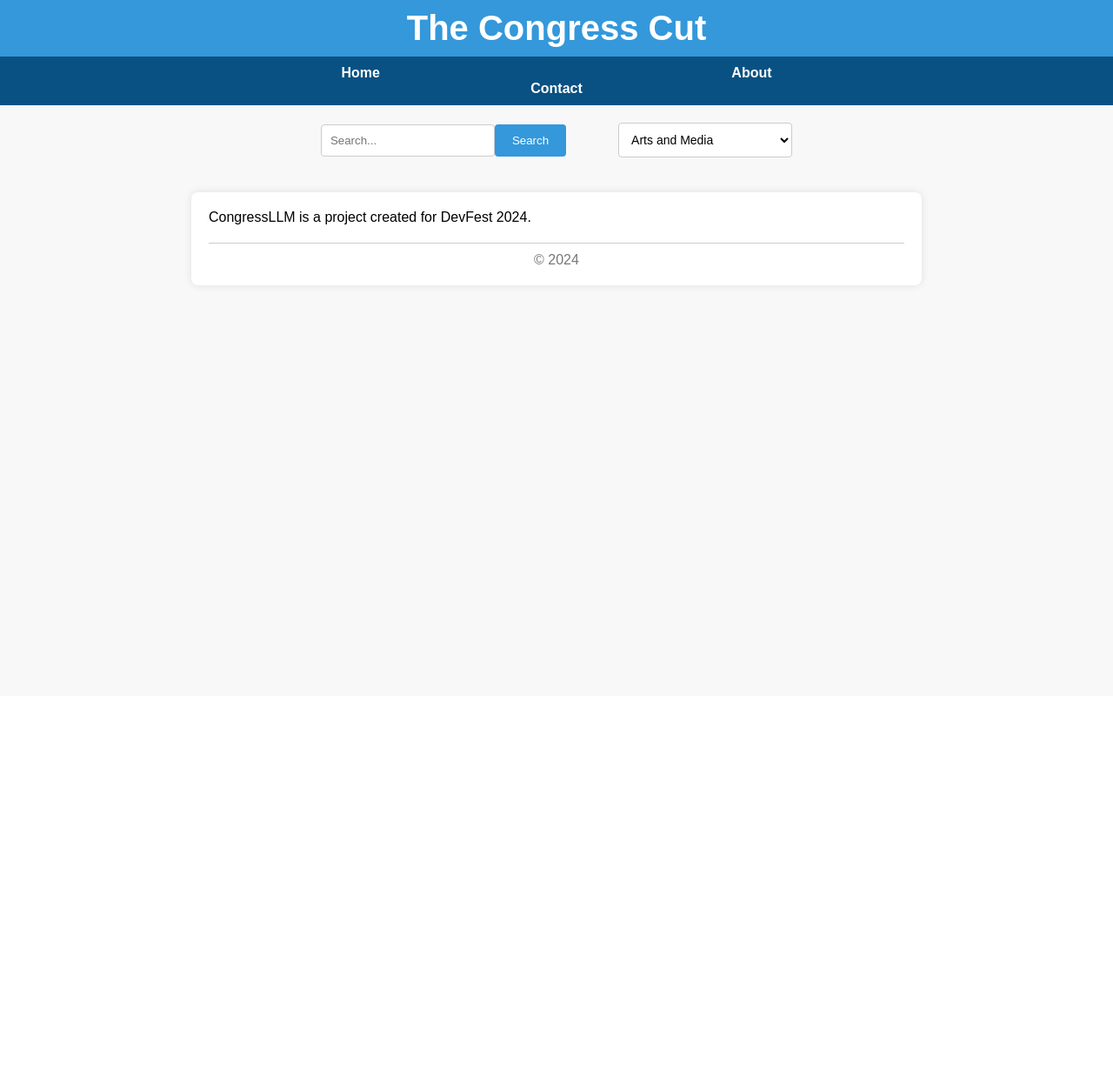
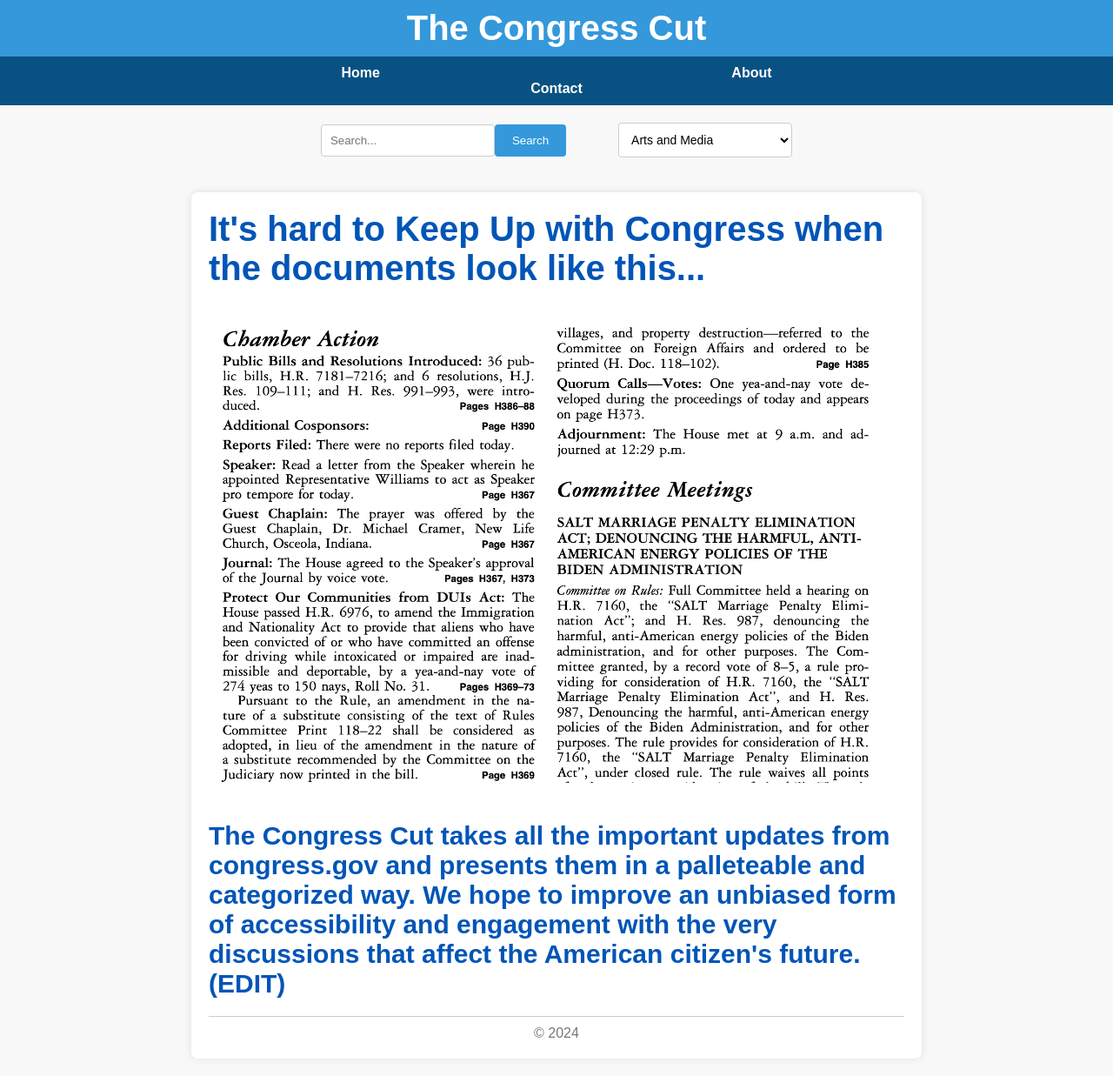
Before and after one commit to hyuncat/congressLLM, a Flask app: page /about/ in a window 1280 px wide. Shown: the whole page at 87% size. Before the commit the page ends 331 px from the top, so only its background shows below. Run offline with Flask 3, Linux system fonts and the light colour scheme.

Commit message:
some more website updates to be filled out later

```diff
--- a/templates/about.html
+++ b/templates/about.html
@@ -3,5 +3,7 @@
 About
 {% endblock %}
 {% block content %}
-<p>CongressLLM is a project created for DevFest 2024.</p>
+<p style="color: #0055b7; font-weight: bold; font-size: 40px; margin-bottom: 40px;">It's hard to Keep Up with Congress when the documents look like this...</p>
+<img src="{{ url_for('static', filename='congressproceeding.png') }}" alt="American Flag" width="800">
+<p style="color: #0055b7; font-weight: bold; font-size: 30px; margin-top: 40px;">The Congress Cut takes all the important updates from congress.gov and presents them in a palleteable and categorized way. We hope to improve an unbiased form of accessibility and engagement with the very discussions that affect the American citizen's future. (EDIT)</p>
 {% endblock %}
--- a/templates/home.html
+++ b/templates/home.html
@@ -3,5 +3,6 @@
 Home
 {% endblock %}
 {% block content %}
-<p>Home page for CongressLLM.</p>
+<p>Search or pick a category from the dropdown menu above, and view all the related congressional moments (EDIT) of the day!</p>
+<p>Key Moments of the Day: (TODO list of moments of interest / key moments)</p>
 {% endblock %}
```
Also changed, not shown: static/congressproceeding.png (added).
